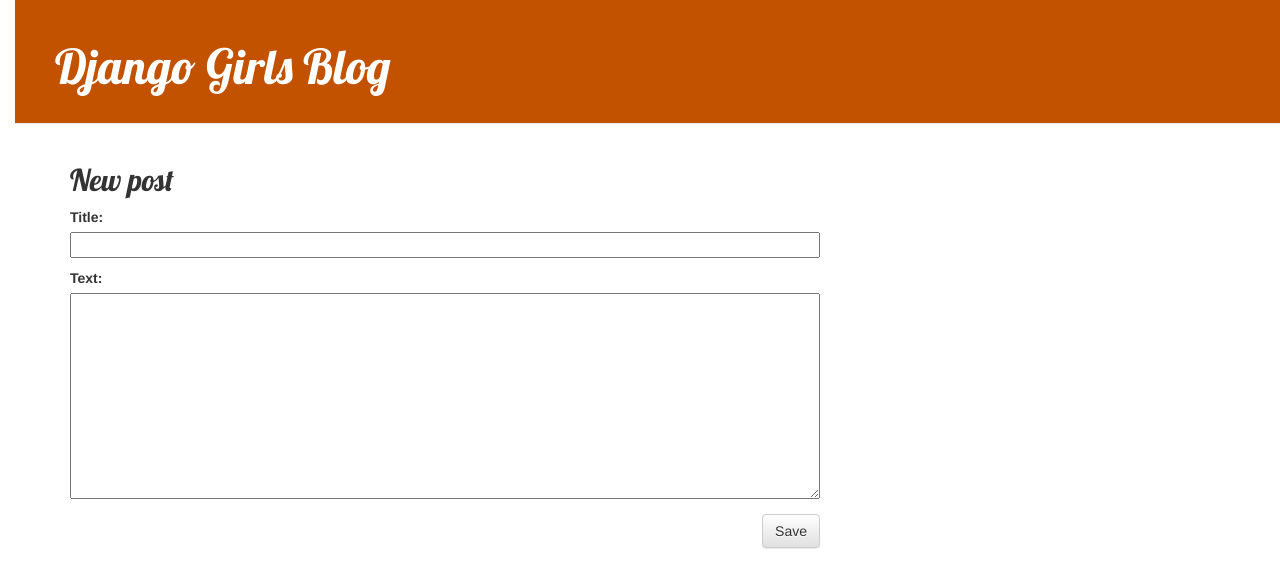
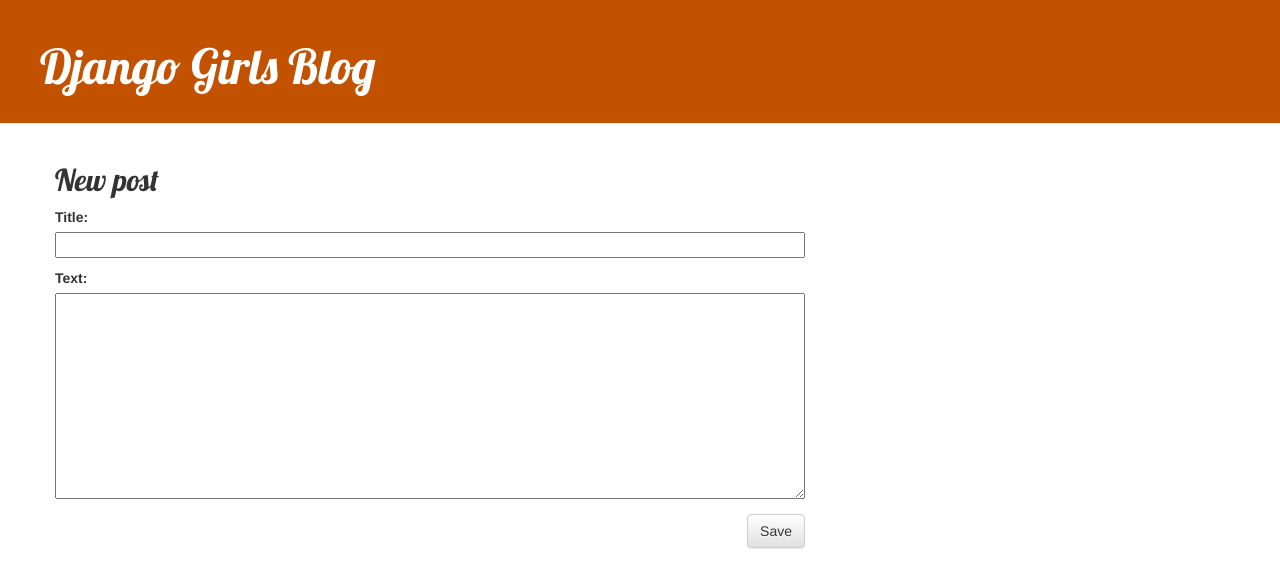
Before and after one commit to TatianaSanchez01/my-first-blog, a Django app: page /post/new/ in a window 1280 px wide. Shown: the top 588 px of the page. Run offline with Django 3.2, Linux system fonts and the light colour scheme; some libraries are stand-ins or nearby versions.

Commit message:
css update

```diff
--- a/blog/static/css/blog.css
+++ b/blog/static/css/blog.css
@@ -1,13 +1,3 @@
-body {
-    padding-left: 15px;
-}
-
-h1 a,
-h2 a {
-    color: #FCA205;
-    font-family: 'Lobster';
-}
-
 .page-header {
     background-color: #C25100;
     margin-top: 0;
@@ -18,7 +8,7 @@ h2 a {
 .page-header h1 a,
 .page-header h1 a:visited,
 .page-header h1 a:active {
-    color: #fff;
+    color: #ffffff;
     font-size: 36pt;
     text-decoration: none;
 }
@@ -50,7 +40,7 @@ h4 {
 .top-menu,
 .top-menu:hover,
 .top-menu:visited {
-    color: #fff;
+    color: #ffffff;
     float: right;
     font-size: 26pt;
     margin-right: 20px;
@@ -62,5 +52,5 @@ h4 {
 
 .post h2 a,
 .post h2 a:visited {
-    color: #000;
+    color: #000000;
 }
```
